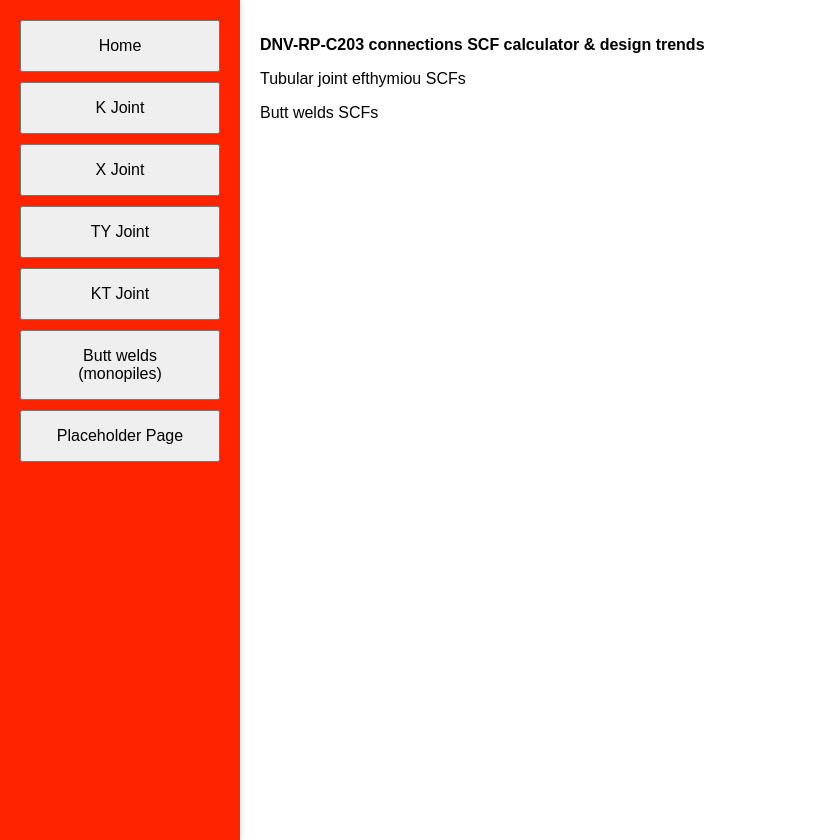
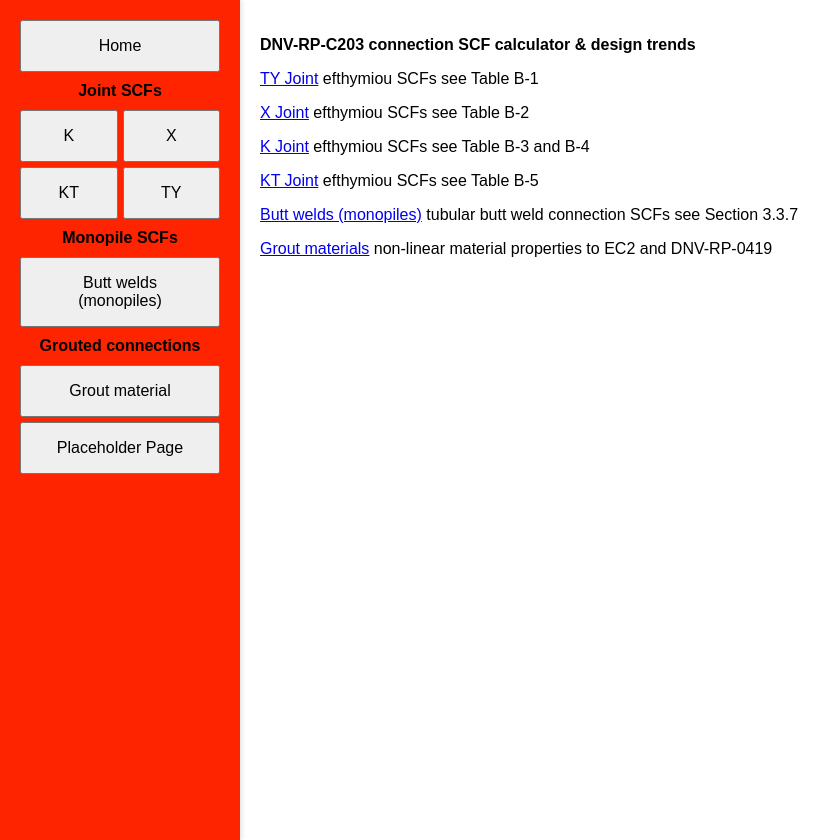
Before and after one commit to willwhitearup/oswdesigntools, a Flask app: page / in a window 1280 px wide. Shown: the whole page, without its empty margins (0-840 px from the left). Run offline with Flask 3, Linux system fonts and the light colour scheme.

Commit message:
updated formatting

```diff
--- a/templates/base.html
+++ b/templates/base.html
@@ -18,11 +18,18 @@
             box-shadow: 2px 0 5px rgba(0,0,0,0.1);
             height: 100%; /* Full height */
             overflow-y: auto; /* Scrollable */
+            display: flex;
+            flex-direction: column;
+            gap: 5px; /* Equal spacing between all buttons */
+        }
+        .button-grid {
+            display: grid;
+            grid-template-columns: 1fr 1fr; /* 2 columns */
+            gap: 5px; /* Adjust the gap between buttons */
         }
         button {
             width: 100%;
             padding: 15px;
-            margin-bottom: 10px;
             font-size: 16px;
             cursor: pointer;
         }
@@ -31,20 +38,14 @@
             padding: 20px;
             overflow-y: auto; /* Scrollable content */
         }
-        .titles-container {
-            display: flex;
-            align-items: center;
-            gap: 20px; /* Adjust the gap between titles */
+        .center-text {
+            text-align: center;
+            margin: 5px 0; /* Add margin for spacing */
         }
-        .calculated-title {
-            margin: 0; /* Remove default margin */
+        .main-content {
+            padding: 20px;
         }
-        .input-calculation-container {
-            display: flex;
-            flex-direction: row;
-            align-items: flex-start;
-            gap: 20px; /* Adjust the gap between inputs and calculated values */
-        }
+        /* Add your specific styles for input boxes and containers here */
         .input-form {
             display: flex;
             flex-direction: column;
@@ -52,49 +53,33 @@
         }
         .input-form label {
             display: inline-block;
-            width: 150px; /* Set a fixed width for labels */
+            width: 120px; /* Set a fixed width for labels */
         }
         .input-form input[type="text"],
         .input-form select {
             display: inline-block;
-            width: calc(80% - 160px); /* Adjust width to fit next to labels */
+            width: calc(20% - 160px); /* Adjust width to fit next to labels */
             box-sizing: border-box; /* Include padding and border in element's total width */
-        }
-        .plots-container {
-            display: grid;
-            grid-template-columns: 1fr 1fr;
-            gap: 10px;
-            text-align: center;
-        }
-        .plot {
-            display: flex;
-            flex-direction: column;
-            align-items: center;
-        }
-        .plot img {
-            max-width: 100%;
-            height: auto;
-        }
-        .text-red {
-            color: red;
-        }
-        .text-green {
-            color: #32CD32; /* Lime Green */
         }
     </style>
 </head>
 <body>
     <div class="sidebar">
-        <!-- define side bar buttons -->
-        <button onclick="window.location.href='/'">Home</button>
-        <button onclick="window.location.href='/k_joint'">K Joint</button>
-        <button onclick="window.location.href='/x_joint'">X Joint</button>
-        <button onclick="window.location.href='/ty_joint'">TY Joint</button>
-        <button onclick="window.location.href='/kt_joint'">KT Joint</button>
-        <button onclick="window.location.href='/butt_weld_mps'">Butt welds<br>(monopiles)</button>
-        <button onclick="window.location.href='/placeholder'">Placeholder Page</button>
+        <button onclick="window.location.href='/'" aria-label="Home">Home</button>
+        <strong class="center-text">Joint SCFs</strong>
+        <div class="button-grid">
+            <button onclick="window.location.href='/k_joint'" aria-label="K Joint">K</button>
+            <button onclick="window.location.href='/x_joint'" aria-label="X Joint">X</button>
+            <button onclick="window.location.href='/kt_joint'" aria-label="KT Joint">KT</button>
+            <button onclick="window.location.href='/ty_joint'" aria-label="TY Joint">TY</button>
+        </div>
+        <strong class="center-text">Monopile SCFs</strong>
+        <button onclick="window.location.href='/butt_weld_mps'" aria-label="Butt welds (monopiles)">Butt welds<br>(monopiles)</button>
+        <strong class="center-text">Grouted connections</strong>
+        <button onclick="window.location.href='/placeholder'" aria-label="Grout material">Grout material</button>
+        <button onclick="window.location.href='/placeholder'" aria-label="Placeholder Page">Placeholder Page</button>
     </div>
-    <div class="content">
+    <div class="content main-content">
         {% block content %}{% endblock %}
     </div>
 </body>
--- a/templates/home.html
+++ b/templates/home.html
@@ -3,9 +3,13 @@
 {% block title %}Home Page{% endblock %}
 
 {% block content %}
-
-<p><strong>DNV-RP-C203 connections SCF calculator & design trends</strong></p>
-<p>Tubular joint efthymiou SCFs</p>
-<p>Butt welds SCFs</p>
-
+    <p><strong>DNV-RP-C203 connection SCF calculator & design trends</strong></p>
+    <div class="links">
+        <p><a href="/ty_joint">TY Joint</a> efthymiou SCFs see Table B-1</p>
+        <p><a href="/x_joint">X Joint</a> efthymiou SCFs see Table B-2</p>
+        <p><a href="/k_joint">K Joint</a> efthymiou SCFs see Table B-3 and B-4</p>
+        <p><a href="/kt_joint">KT Joint</a> efthymiou SCFs see Table B-5</p>
+        <p><a href="/butt_weld_mps">Butt welds (monopiles)</a> tubular butt weld connection SCFs see Section 3.3.7</p>
+        <p><a href="/placeholder">Grout materials</a> non-linear material properties to EC2 and DNV-RP-0419</p>
+    </div>
 {% endblock %}
--- a/templates/k_joint.html
+++ b/templates/k_joint.html
@@ -6,7 +6,7 @@
 
 <!-- image of k joint at the top -->
 <div class="image-container">
-    <img src="{{ url_for('static', filename='k_joint_img.png') }}" alt="Header Image" class="header-image">
+    <img src="{{ url_for('static', filename='k_joint_img.png') }}" alt="Header Image" class="header-image" style="width: 35%; height: auto;">
 </div>
 
 <div class="container">
@@ -109,7 +109,7 @@
 
     <!-- plot image from flask -->
     {% if plot_data_a_cs and plot_data_a_bs %}
-        <div class="plots-container">
+        <div class="plots-container" style="display: flex; gap: 10px">
             <div class="plot">
                 <h1>BRACE A SCFs</h1>
                 <h2>chord-side</h2>
@@ -124,7 +124,7 @@
     {% endif %}
 
     {% if plot_data_b_cs and plot_data_b_bs %}
-        <div class="plots-container">
+        <div class="plots-container" style="display: flex; gap: 10px">
             <div class="plot">
                 <h1>BRACE B SCFs</h1>
                 <h2>chord-side</h2>
--- a/templates/ty_joint.html
+++ b/templates/ty_joint.html
@@ -93,7 +93,7 @@
 
     <!-- plot image from flask -->
     {% if plot_data_a_cs_ty and plot_data_a_bs_ty %}
-        <div class="plots-container">
+        <div class="plots-container" style="display: flex; gap: 10px">
             <div class="plot">
                 <h1>BRACE A SCFs</h1>
                 <h2>chord-side</h2>
--- a/templates/x_joint.html
+++ b/templates/x_joint.html
@@ -5,7 +5,7 @@
 {% block content %}
 <!-- image of x joint at the top -->
 <div class="image-container">
-    <img src="{{ url_for('static', filename='x_joint_img.png') }}" alt="Header Image" class="header-image" style="width: 40%; height: auto;">
+    <img src="{{ url_for('static', filename='x_joint_img.png') }}" alt="Header Image" class="header-image" style="width: 35%; height: auto;">
 </div>
 
 <div class="container">
@@ -94,7 +94,7 @@
 
     <!-- plot image from flask -->
     {% if plot_data_a_cs_x and plot_data_a_bs_x %}
-        <div class="plots-container">
+        <div class="plots-container" style="display: flex; gap: 10px">
             <div class="plot">
                 <h1>BRACE A SCFs</h1>
                 <h2>chord-side</h2>
```
Also changed, not shown: templates/kt_joint.html (+4 -5 lines).
